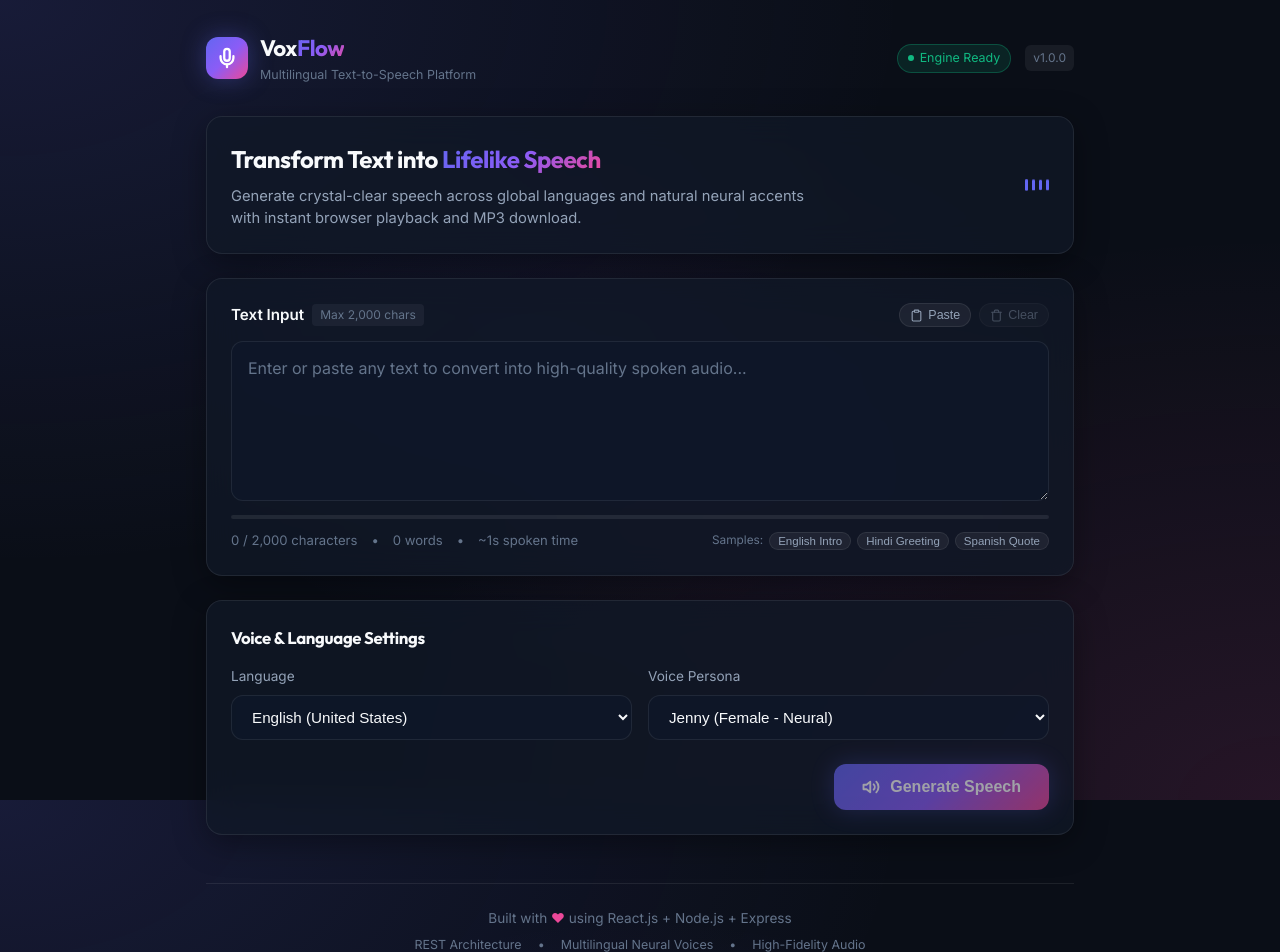
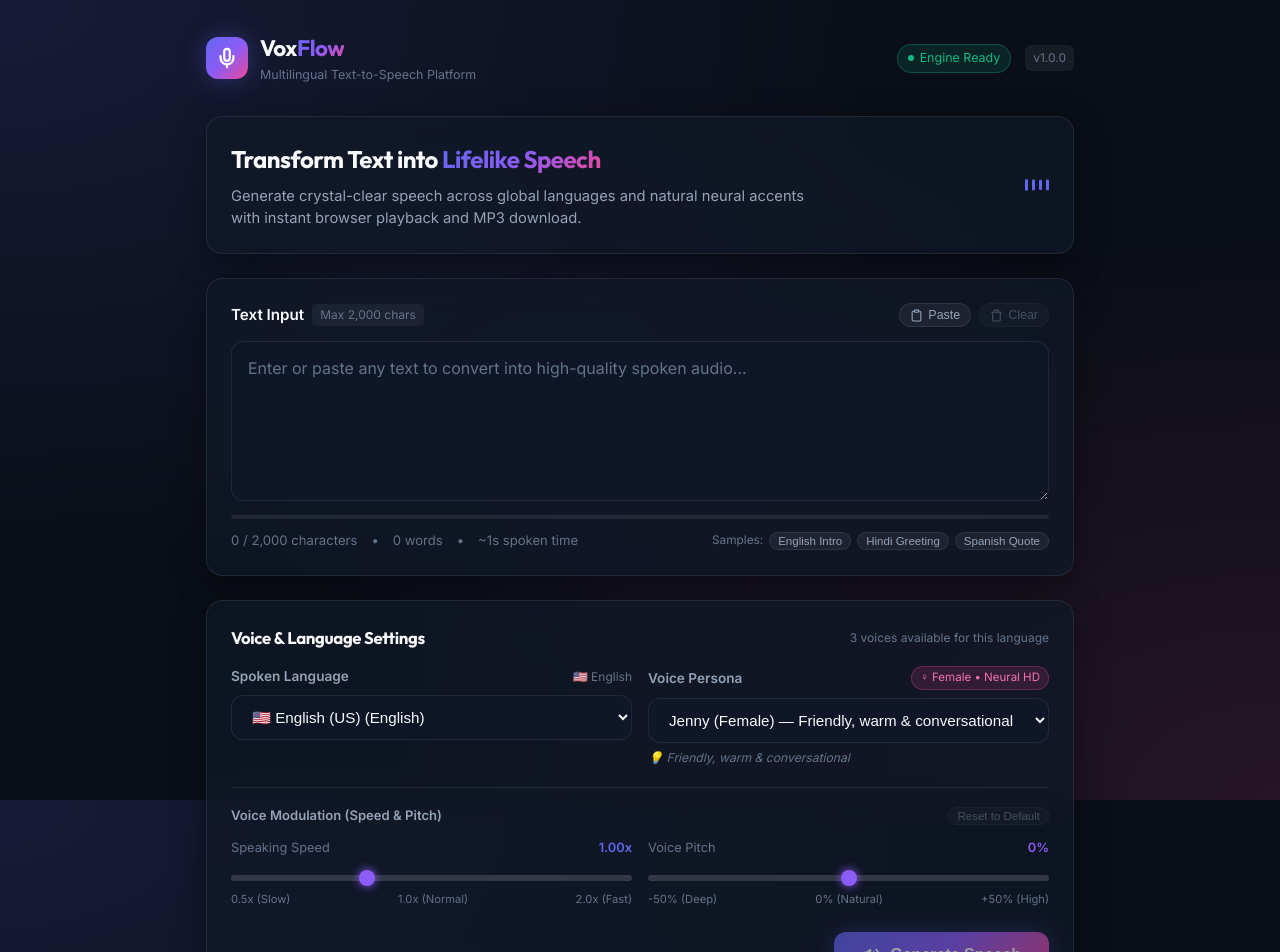
Before and after one commit to Saumya-01git/voxflow-frontend, a React (Vite) app: page / in a window 1280 px wide. Shown: the top 952 px of the page. Built offline with nearby package versions, Linux system fonts and the light colour scheme.

Commit message:
Day 5 Done: Implement language and voice selection with dynamic voice filtering and audio controls

```diff
--- a/src/App.jsx
+++ b/src/App.jsx
@@ -1,13 +1,33 @@
-import React, { useState } from 'react';
+import React, { useState, useMemo } from 'react';
 import Navbar from './components/Navbar';
 import Footer from './components/Footer';
 import TextInput from './components/TextInput';
+import LanguageSelector from './components/LanguageSelector';
+import VoiceSelector from './components/VoiceSelector';
+import AudioControls from './components/AudioControls';
+import { LANGUAGES, VOICES } from './data/voices';
 
 export default function App() {
   const [text, setText] = useState('');
   const [selectedLanguage, setSelectedLanguage] = useState('en-US');
   const [selectedVoice, setSelectedVoice] = useState('en-US-JennyNeural');
+  const [speed, setSpeed] = useState(1.0);
+  const [pitch, setPitch] = useState(0);
   const [isGenerating, setIsGenerating] = useState(false);
+
+  // Dynamically filter voices by selected language
+  const availableVoices = useMemo(() => {
+    return VOICES.filter((v) => v.language === selectedLanguage);
+  }, [selectedLanguage]);
+
+  // Handle language switch and auto-select matching first voice
+  const handleLanguageChange = (newLang) => {
+    setSelectedLanguage(newLang);
+    const firstVoice = VOICES.find((v) => v.language === newLang);
+    if (firstVoice) {
+      setSelectedVoice(firstVoice.id);
+    }
+  };
 
   return (
     <div className="app-container">
@@ -43,46 +63,41 @@ export default function App() {
           disabled={isGenerating}
         />
 
-        {/* Voice Configuration & Controls (Prepped for Day 5) */}
+        {/* Voice & Language Configuration (Day 5) */}
         <section className="glass-card" style={{ padding: '24px' }}>
-          <h3 style={{ fontSize: '1.05rem', marginBottom: '16px' }}>
-            Voice & Language Settings
-          </h3>
+          <div style={{ display: 'flex', justifyContent: 'space-between', alignItems: 'center', marginBottom: '16px' }}>
+            <h3 style={{ fontSize: '1.05rem', margin: 0 }}>
+              Voice & Language Settings
+            </h3>
+            <span style={{ fontSize: '0.75rem', color: 'var(--text-muted)' }}>
+              {availableVoices.length} voices available for this language
+            </span>
+          </div>
+
           <div className="control-grid">
-            <div>
-              <label style={{ display: 'block', fontSize: '0.85rem', color: 'var(--text-secondary)', marginBottom: '8px' }}>
-                Language
-              </label>
-              <select
-                className="tts-select"
-                value={selectedLanguage}
-                onChange={(e) => setSelectedLanguage(e.target.value)}
-              >
-                <option value="en-US">English (United States)</option>
-                <option value="hi-IN">Hindi (India)</option>
-                <option value="gu-IN">Gujarati (India)</option>
-                <option value="mr-IN">Marathi (India)</option>
-                <option value="es-ES">Spanish (Spain)</option>
-                <option value="fr-FR">French (France)</option>
-                <option value="de-DE">German (Germany)</option>
-              </select>
-            </div>
+            <LanguageSelector
+              selectedLanguage={selectedLanguage}
+              onLanguageChange={handleLanguageChange}
+              languages={LANGUAGES}
+              disabled={isGenerating}
+            />
 
-            <div>
-              <label style={{ display: 'block', fontSize: '0.85rem', color: 'var(--text-secondary)', marginBottom: '8px' }}>
-                Voice Persona
-              </label>
-              <select
-                className="tts-select"
-                value={selectedVoice}
-                onChange={(e) => setSelectedVoice(e.target.value)}
-              >
-                <option value="en-US-JennyNeural">Jenny (Female - Neural)</option>
-                <option value="en-US-GuyNeural">Guy (Male - Neural)</option>
-                <option value="en-US-AriaNeural">Aria (Female - Expressive)</option>
-              </select>
-            </div>
+            <VoiceSelector
+              selectedVoice={selectedVoice}
+              onVoiceChange={setSelectedVoice}
+              availableVoices={availableVoices}
+              disabled={isGenerating}
+            />
           </div>
+
+          {/* Speed & Pitch Customization (Day 5 / Section 13) */}
+          <AudioControls
+            speed={speed}
+            setSpeed={setSpeed}
+            pitch={pitch}
+            setPitch={setPitch}
+            disabled={isGenerating}
+          />
 
           <div style={{ marginTop: '24px', display: 'flex', justifyContent: 'flex-end' }}>
             <button
--- /dev/null
+++ b/src/components/AudioControls.jsx
@@ -0,0 +1,81 @@
+import React from 'react';
+
+export default function AudioControls({
+  speed = 1.0,
+  setSpeed,
+  pitch = 0,
+  setPitch,
+  disabled = false
+}) {
+  return (
+    <div style={{ marginTop: '20px', paddingTop: '18px', borderTop: '1px solid var(--border-color)' }}>
+      <div style={{ display: 'flex', justifyContent: 'space-between', alignItems: 'center', marginBottom: '12px' }}>
+        <span style={{ fontSize: '0.82rem', fontWeight: 600, color: 'var(--text-secondary)' }}>
+          Voice Modulation (Speed & Pitch)
+        </span>
+        <button
+          type="button"
+          className="chip-btn"
+          onClick={() => {
+            setSpeed(1.0);
+            setPitch(0);
+          }}
+          disabled={disabled || (speed === 1.0 && pitch === 0)}
+          style={{ fontSize: '0.72rem', padding: '2px 8px' }}
+        >
+          Reset to Default
+        </button>
+      </div>
+
+      <div className="control-grid">
+        {/* Speaking Speed Slider */}
+        <div>
+          <div style={{ display: 'flex', justifyContent: 'space-between', fontSize: '0.8rem', marginBottom: '6px' }}>
+            <span style={{ color: 'var(--text-muted)' }}>Speaking Speed</span>
+            <span style={{ fontWeight: 600, color: 'var(--accent-primary)' }}>{speed.toFixed(2)}x</span>
+          </div>
+          <input
+            type="range"
+            className="audio-scrubber"
+            min="0.5"
+            max="2.0"
+            step="0.05"
+            value={speed}
+            onChange={(e) => setSpeed(parseFloat(e.target.value))}
+            disabled={disabled}
+          />
+          <div style={{ display: 'flex', justifyContent: 'space-between', fontSize: '0.7rem', color: 'var(--text-muted)', marginTop: '4px' }}>
+            <span>0.5x (Slow)</span>
+            <span>1.0x (Normal)</span>
+            <span>2.0x (Fast)</span>
+          </div>
+        </div>
+
+        {/* Pitch Slider */}
+        <div>
+          <div style={{ display: 'flex', justifyContent: 'space-between', fontSize: '0.8rem', marginBottom: '6px' }}>
+            <span style={{ color: 'var(--text-muted)' }}>Voice Pitch</span>
+            <span style={{ fontWeight: 600, color: 'var(--accent-secondary)' }}>
+              {pitch > 0 ? `+${pitch}%` : `${pitch}%`}
+            </span>
+          </div>
+          <input
+            type="range"
+            className="audio-scrubber"
+            min="-50"
+            max="50"
+            step="5"
+            value={pitch}
+            onChange={(e) => setPitch(parseInt(e.target.value, 10))}
+            disabled={disabled}
+          />
+          <div style={{ display: 'flex', justifyContent: 'space-between', fontSize: '0.7rem', color: 'var(--text-muted)', marginTop: '4px' }}>
+            <span>-50% (Deep)</span>
+            <span>0% (Natural)</span>
+            <span>+50% (High)</span>
+          </div>
+        </div>
+      </div>
+    </div>
+  );
+}
--- /dev/null
+++ b/src/components/LanguageSelector.jsx
@@ -0,0 +1,39 @@
+import React from 'react';
+import { LANGUAGES } from '../data/voices';
+
+export default function LanguageSelector({
+  selectedLanguage,
+  onLanguageChange,
+  languages = LANGUAGES,
+  disabled = false
+}) {
+  const current = languages.find((l) => l.code === selectedLanguage) || languages[0];
+
+  return (
+    <div>
+      <div style={{ display: 'flex', justifyContent: 'space-between', alignItems: 'center', marginBottom: '8px' }}>
+        <label style={{ fontSize: '0.85rem', fontWeight: 600, color: 'var(--text-secondary)' }}>
+          Spoken Language
+        </label>
+        <span style={{ fontSize: '0.75rem', color: 'var(--text-muted)' }}>
+          {current ? `${current.flag} ${current.native}` : ''}
+        </span>
+      </div>
+
+      <div style={{ position: 'relative' }}>
+        <select
+          className="tts-select"
+          value={selectedLanguage}
+          onChange={(e) => onLanguageChange(e.target.value)}
+          disabled={disabled}
+        >
+          {languages.map((lang) => (
+            <option key={lang.code} value={lang.code}>
+              {lang.flag} {lang.name} ({lang.native})
+            </option>
+          ))}
+        </select>
+      </div>
+    </div>
+  );
+}
--- /dev/null
+++ b/src/components/VoiceSelector.jsx
@@ -0,0 +1,53 @@
+import React from 'react';
+
+export default function VoiceSelector({
+  selectedVoice,
+  onVoiceChange,
+  availableVoices = [],
+  disabled = false
+}) {
+  const currentVoice = availableVoices.find((v) => v.id === selectedVoice) || availableVoices[0];
+
+  return (
+    <div>
+      <div style={{ display: 'flex', justifyContent: 'space-between', alignItems: 'center', marginBottom: '8px' }}>
+        <label style={{ fontSize: '0.85rem', fontWeight: 600, color: 'var(--text-secondary)' }}>
+          Voice Persona
+        </label>
+        {currentVoice && (
+          <span
+            style={{
+              fontSize: '0.72rem',
+              padding: '2px 8px',
+              borderRadius: 'var(--radius-full)',
+              background: currentVoice.gender === 'Female' ? 'rgba(236, 72, 153, 0.15)' : 'rgba(99, 102, 241, 0.15)',
+              color: currentVoice.gender === 'Female' ? '#f472b6' : '#818cf8',
+              border: `1px solid ${currentVoice.gender === 'Female' ? 'rgba(236, 72, 153, 0.3)' : 'rgba(99, 102, 241, 0.3)'}`
+            }}
+          >
+            {currentVoice.gender === 'Female' ? '♀ Female' : '♂ Male'} • Neural HD
+          </span>
+        )}
+      </div>
+
+      <select
+        className="tts-select"
+        value={selectedVoice}
+        onChange={(e) => onVoiceChange(e.target.value)}
+        disabled={disabled || availableVoices.length === 0}
+      >
+        {availableVoices.map((voice) => (
+          <option key={voice.id} value={voice.id}>
+            {voice.name} ({voice.gender}) — {voice.description}
+          </option>
+        ))}
+      </select>
+
+      {currentVoice && (
+        <p style={{ fontSize: '0.76rem', color: 'var(--text-muted)', marginTop: '6px', fontStyle: 'italic' }}>
+          💡 {currentVoice.description}
+        </p>
+      )}
+    </div>
+  );
+}
--- /dev/null
+++ b/src/data/voices.js
@@ -0,0 +1,45 @@
+export const LANGUAGES = [
+  { code: 'en-US', name: 'English (US)', native: 'English', flag: '🇺🇸' },
+  { code: 'hi-IN', name: 'Hindi (India)', native: 'हिन्दी', flag: '🇮🇳' },
+  { code: 'gu-IN', name: 'Gujarati (India)', native: 'ગુજરાતી', flag: '🇮🇳' },
+  { code: 'mr-IN', name: 'Marathi (India)', native: 'मराठी', flag: '🇮🇳' },
+  { code: 'es-ES', name: 'Spanish (Spain)', native: 'Español', flag: '🇪🇸' },
+  { code: 'fr-FR', name: 'French (France)', native: 'Français', flag: '🇫🇷' },
+  { code: 'de-DE', name: 'German (Germany)', native: 'Deutsch', flag: '🇩🇪' },
+  { code: 'en-GB', name: 'English (UK)', native: 'British English', flag: '🇬🇧' }
+];
+
+export const VOICES = [
+  // English (US)
+  { id: 'en-US-JennyNeural', name: 'Jenny', language: 'en-US', gender: 'Female', description: 'Friendly, warm & conversational' },
+  { id: 'en-US-GuyNeural', name: 'Guy', language: 'en-US', gender: 'Male', description: 'Deep, clear & professional' },
+  { id: 'en-US-AriaNeural', name: 'Aria', language: 'en-US', gender: 'Female', description: 'Expressive, journalistic & confident' },
+
+  // Hindi (India)
+  { id: 'hi-IN-SwaraNeural', name: 'Swara', language: 'hi-IN', gender: 'Female', description: 'Sweet, natural & melodious Hindi' },
+  { id: 'hi-IN-MadhurNeural', name: 'Madhur', language: 'hi-IN', gender: 'Male', description: 'Articulate, energetic Hindi' },
+
+  // Gujarati (India)
+  { id: 'gu-IN-DhwaniNeural', name: 'Dhwani', language: 'gu-IN', gender: 'Female', description: 'Authentic & clear Gujarati' },
+  { id: 'gu-IN-NiranjanNeural', name: 'Niranjan', language: 'gu-IN', gender: 'Male', description: 'Warm & formal Gujarati' },
+
+  // Marathi (India)
+  { id: 'mr-IN-AarohiNeural', name: 'Aarohi', language: 'mr-IN', gender: 'Female', description: 'Lyrical, native Marathi cadence' },
+  { id: 'mr-IN-ManoharNeural', name: 'Manohar', language: 'mr-IN', gender: 'Male', description: 'Crisp & steady Marathi' },
+
+  // Spanish (Spain)
+  { id: 'es-ES-ElviraNeural', name: 'Elvira', language: 'es-ES', gender: 'Female', description: 'Standard Castilian Spanish' },
+  { id: 'es-ES-AlvaroNeural', name: 'Alvaro', language: 'es-ES', gender: 'Male', description: 'Rich, natural Castilian Spanish' },
+
+  // French (France)
+  { id: 'fr-FR-DeniseNeural', name: 'Denise', language: 'fr-FR', gender: 'Female', description: 'Refined Parisian French' },
+  { id: 'fr-FR-HenriNeural', name: 'Henri', language: 'fr-FR', gender: 'Male', description: 'Deep, articulate French' },
+
+  // German (Germany)
+  { id: 'de-DE-KatjaNeural', name: 'Katja', language: 'de-DE', gender: 'Female', description: 'Crisp & natural Standard German' },
+  { id: 'de-DE-ConradNeural', name: 'Conrad', language: 'de-DE', gender: 'Male', description: 'Authoritative, clear German' },
+
+  // English (UK)
+  { id: 'en-GB-SoniaNeural', name: 'Sonia', language: 'en-GB', gender: 'Female', description: 'Warm British RP accent' },
+  { id: 'en-GB-RyanNeural', name: 'Ryan', language: 'en-GB', gender: 'Male', description: 'Modern, engaging British voice' }
+];
```
